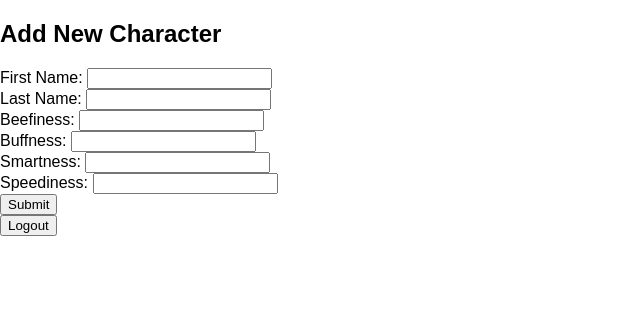
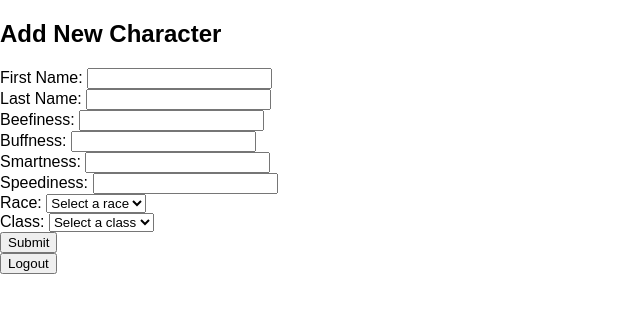
Before and after one commit to rowanb99/database350_project, a Flask app: page / in a window 1280 px wide. Shown: the top 313 px of the page, without its empty margins (0-640 px from the left). Run offline with Flask 3, Linux system fonts and the light colour scheme; the visitor is signed in with stand-in values (Sample User, id 1).

Commit message:
Add Character complete

```diff
--- a/RPG SQL Script.sql
+++ b/RPG SQL Script.sql
@@ -86,7 +86,7 @@ SELECT ItemCost, ItemName, ItemSpeedinessBonus, ItemSmartnessBonus, ItemBeefynes
 FROM item;
 
 CREATE VIEW CharacterInfo AS
-SELECTUserID, CharacterID, CharacterFName, CharacterLName,
+SELECT UserID, CharacterID, CharacterFName, CharacterLName,
 CharacterSmartness, CharacterBuffness, CharacterBeefyness, CharacterSpeediness,
 ClassName,
 ClassSmartnessBonus, ClassBuffnessBonus, ClassBeefynessBonus, ClassSpeedinessBonus,
--- a/itc350-template-main/main.py
+++ b/itc350-template-main/main.py
@@ -78,16 +78,18 @@ def insert_user(firstname, lastname, username, email, password):
     conn.close()
 
 
-def insert_char(firstname, lastname, beefiness, buffness, smartness, speediness):
+def insert_char(firstname, lastname, beefiness, buffness, smartness, speediness, user_id, class_id, race_id):
+    print("User ID:", user_id)  # Print user ID for debugging
     conn = get_db_connection()
     cursor = conn.cursor()
-    # TODO Fix this so you include default values (foreign keys)
     query = ("INSERT INTO characters (CharacterFName, CharacterLName, CharacterBeefyness, CharacterBuffness, "
-             "CharacterSmartness, CharacterSpeediness) VALUES (%s, %s, %s, %s, %s, %s)")
-    cursor.execute(query, (firstname, lastname, beefiness, buffness, smartness, speediness))
+             "CharacterSmartness, CharacterSpeediness, UserID, ClassID, RaceID) VALUES (%s, %s, %s, %s, %s, %s, %s, %s, %s)")
+    cursor.execute(query, (firstname, lastname, beefiness, buffness, smartness, speediness, user_id, class_id, race_id))
     conn.commit()
     cursor.close()
     conn.close()
+
+
 
 def getChar(characterID):
     conn = get_db_connection()
@@ -97,6 +99,7 @@ def getChar(characterID):
     result = cursor.fetchall()
     conn.close()
     return result
+
 
 def getInventory(characterID):
     conn = get_db_connection()
@@ -131,6 +134,7 @@ def get_character(character_id):
     conn.close()
     return result
 
+
 def getEquipped(characterID):
     conn = get_db_connection()
     cursor = conn.cursor()
@@ -139,6 +143,7 @@ def getEquipped(characterID):
     result = cursor.fetchall()
     conn.close()
     return result
+
 
 def equip(characterID, itemID):
     conn = get_db_connection()
@@ -149,6 +154,7 @@ def equip(characterID, itemID):
     cursor.close()
     conn.close()
 
+
 def unequip(characterID):
     conn = get_db_connection()
     cursor = conn.cursor()
@@ -157,6 +163,7 @@ def unequip(characterID):
     conn.commit()
     cursor.close()
     conn.close()
+
 
 def verify_password(password, hashed_password):
     return bcrypt.checkpw(password.encode('utf-8'), hashed_password)
@@ -177,6 +184,16 @@ def verify_login(username, password):
     return False
 
 
+def get_user_id(username):
+    conn = get_db_connection()
+    cursor = conn.cursor()
+    query = "SELECT UserID FROM user WHERE Username = %s"
+    cursor.execute(query, (username,))
+    result = cursor.fetchone()[0]
+    conn.close()
+    return result
+
+
 # ------------------------ END FUNCTIONS ------------------------ #
 
 
@@ -192,20 +209,26 @@ def home():
 
 @app.route("/login", methods=["POST"])
 def login():
-
     data = request.form
     username = data["username"]
     password = data["password"]
 
     right_password = verify_login(username, password)
     if right_password:
-        session["logged_in"] = True
-        session["username"] = username
-        flash("Login successful", "success")
-        return redirect(url_for("home"))
+        user_id = get_user_id(username)
+        if user_id:
+            session["logged_in"] = True
+            session["username"] = username
+            session["user_id"] = user_id  # Store user ID in session
+            flash("Login successful", "success")
+            return redirect(url_for("home"))
+        else:
+            flash("Failed to retrieve user ID", "error")
+            return render_template("login.html")
     else:
         flash("Invalid username or password", "error")
         return render_template("login.html")
+
 
 
 @app.route("/logout", methods=["POST"])
@@ -240,8 +263,11 @@ def register():
                 return render_template("register.html")
 
             insert_user(firstname, lastname, username, email, password)
+            user_id = get_user_id(username)
             session["logged_in"] = True
             session["username"] = username
+            session["user_id"] = user_id
+
 
             flash("Registration successful. You have been automatically logged in.", "success")
             return redirect(url_for("home"))
@@ -260,19 +286,24 @@ def view_all_characters():
     all_characters = get_all_chars()
     return render_template("character.html", all_characters=all_characters)
 
-#character's inventory page route
+
+# character's inventory page route
 @app.route("/character/inventory", methods=["GET"])
 def get_character_inventory():
-    return render_template("character_inventory.html", inventory=getInventory(request.args.get('charID')), equippedItem=getEquipped(request.args.get('charID'))[0], character=getChar(request.args.get('charID'))[0])
+    return render_template("character_inventory.html", inventory=getInventory(request.args.get('charID')),
+                           equippedItem=getEquipped(request.args.get('charID'))[0],
+                           character=getChar(request.args.get('charID'))[0])
 
-#equip an item
+
+# equip an item
 @app.route("/character/inventory/equip", methods=["POST"])
 def equip_item():
     data = request.form
     equip(data["charID"], data["itemID"])
     return redirect(url_for("get_character_inventory") + "?charID=" + data["charID"])
 
-#unequip an item
+
+# unequip an item
 @app.route("/character/inventory/unequip", methods=["POST"])
 def unequip_item():
     data = request.form
@@ -281,7 +312,7 @@ def unequip_item():
 
 
 # EXAMPLE OF POST REQUEST
-@app.route("/new-item", methods=["POST"])
+@app.route("/new-character", methods=["POST"])
 def create_char():
     try:
         # Get items from the form
@@ -292,13 +323,16 @@ def create_char():
         char_buffness = data["buffness"]
         char_smartness = data["smartness"]
         char_speediness = data["speediness"]
+        user_id = session.get("user_id")
+        class_id = data["class"]
+        race_id = data["race"]
 
-        insert_char(char_first_name, char_last_name, char_beefiness, char_buffness, char_smartness, char_speediness)
+        insert_char(char_first_name, char_last_name, char_beefiness, char_buffness, char_smartness, char_speediness, user_id, class_id, race_id)
 
         # TODO: Insert this data into the database
 
         # Send message to page. There is code in index.html that checks for these messages
-        flash("Item added successfully", "success")
+        flash("Character added successfully", "success")
         # Redirect to home. This works because the home route is named home in this file
         return redirect(url_for("home"))
 
--- a/itc350-template-main/templates/index.html
+++ b/itc350-template-main/templates/index.html
@@ -19,7 +19,7 @@
 
     <!-- Code for adding a new item -->
     <h2>Add New Character</h2>
-    <form action="/new-item" method="post">
+<form action="/new-character" method="post">
     <!-- First Name -->
     <label for="firstname">First Name:</label>
     <input type="text" id="firstname" name="firstname" required>
@@ -44,7 +44,38 @@
     <label for="speediness">Speediness:</label>
     <input type="number" id="speediness" name="speediness" required>
     <br>
-
+    <!-- Race -->
+    <label for="race">Race:</label>
+    <select id="race" name="race" required>
+        <option value="">Select a race</option>
+        <option value="1">Human</option>
+        <option value="2">Elf</option>
+        <option value="3">Dwarf</option>
+        <option value="4">Orc</option>
+        <option value="5">Halfling</option>
+        <option value="6">Gnome</option>
+        <option value="7">Dragonborn</option>
+        <option value="8">Tiefling</option>
+        <option value="9">Half-Orc</option>
+        <option value="10">Half-Elf</option>
+    </select>
+    <br>
+    <!-- Class -->
+    <label for="class">Class:</label>
+    <select id="class" name="class" required>
+        <option value="">Select a class</option>
+        <option value="1">Warrior</option>
+        <option value="2">Mage</option>
+        <option value="3">Rogue</option>
+        <option value="4">Priest</option>
+        <option value="5">Paladin</option>
+        <option value="6">Ranger</option>
+        <option value="7">Barbarian</option>
+        <option value="8">Bard</option>
+        <option value="9">Sorcerer</option>
+        <option value="10">Monk</option>
+    </select>
+    <br>
     <!-- Submit Button -->
     <input type="submit" value="Submit">
 </form>
@@ -52,5 +83,6 @@
     <button type="submit">Logout</button>
 </form>
 
+
 </body>
 </html>
```
Lines whose indentation alone changed are shown as unchanged.
